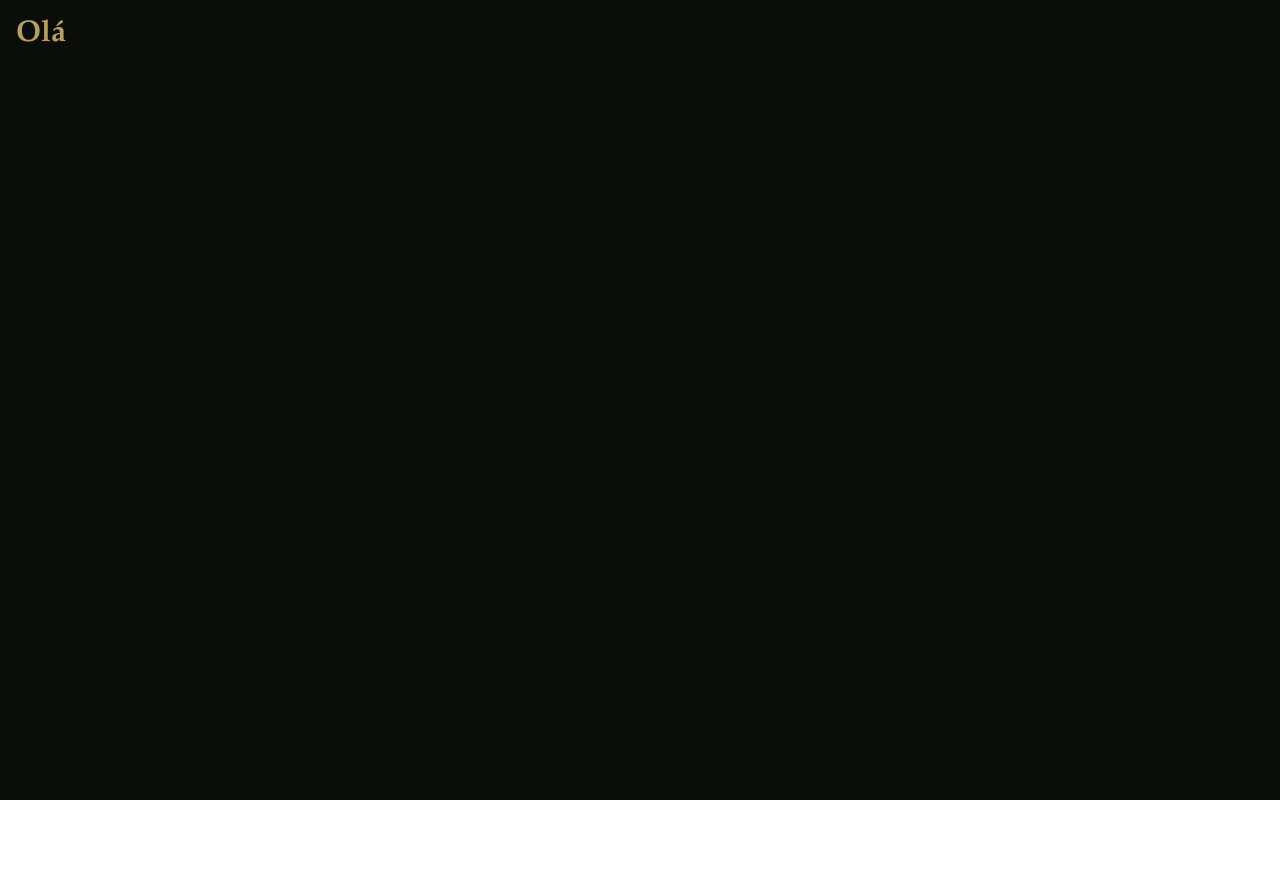
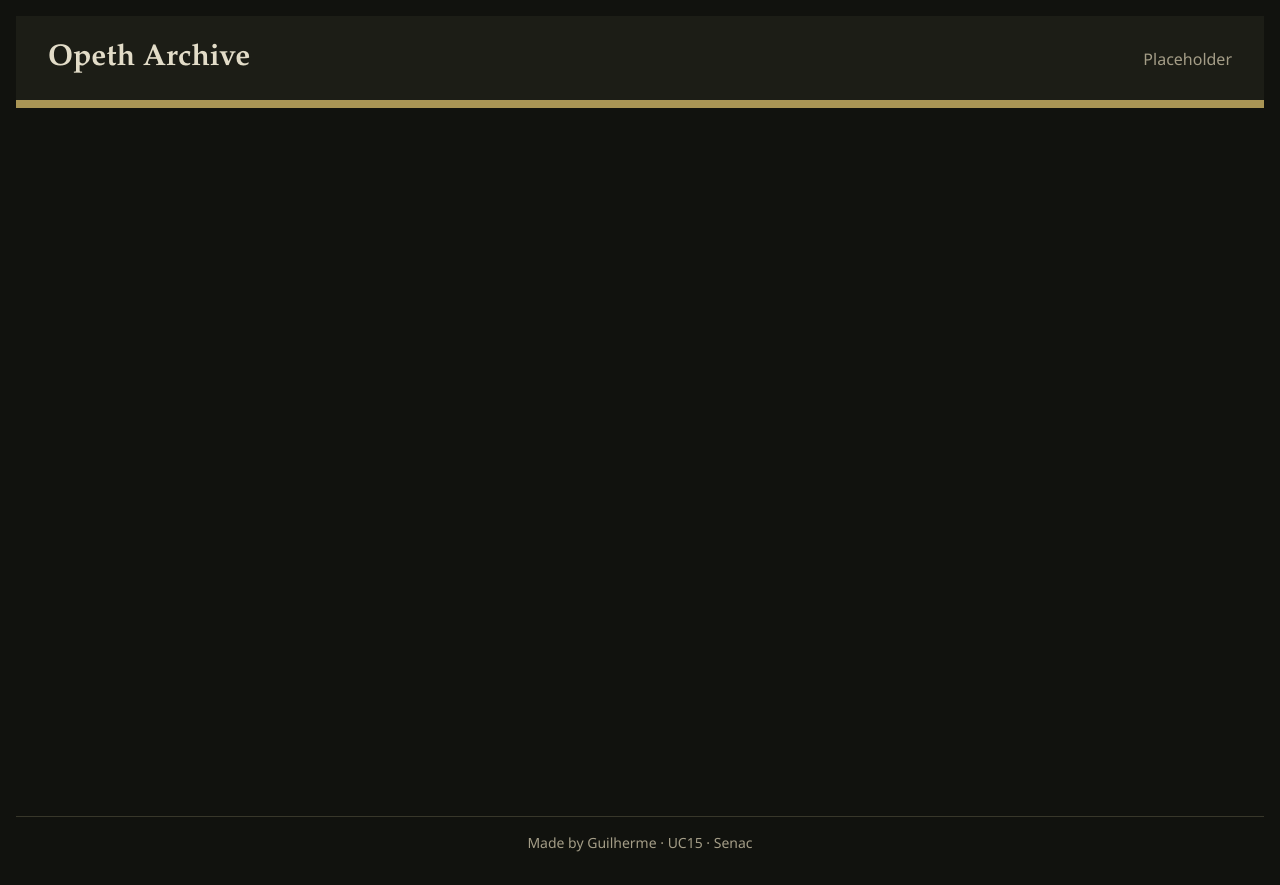
Before and after one commit to tusterman11/my-dashboard, a React (Vite) app: page / in a window 1280 px wide. Before the commit the page ends 800 px from the top, so only its background shows below. Built offline with nearby package versions, Linux system fonts and the light colour scheme.

Commit message:
feat: add Header and Footer components

```diff
--- a/src/App.jsx
+++ b/src/App.jsx
@@ -1,8 +1,17 @@
+import Header from './components/Header.jsx';
+import Footer from './components/Footer.jsx';
+
 function App() {
   return (
-    <div className="min-h-screen bg-background p-4 text-foreground">
-      <h1 className="font-heading text-3xl font-bold text-primary">Olá</h1>
-    </div>
+    <>
+      <div className="min-h-screen bg-background p-4 text-foreground">
+        <Header />
+      </div>
+
+      <div className="flex-1 bg-background p-4 text-foreground">
+        <Footer />
+      </div>
+    </>
   );
 }
 
--- /dev/null
+++ b/src/components/Footer.jsx
@@ -0,0 +1,9 @@
+function Footer() {
+  return (
+    <footer className="border-t border-border p-4 text-center text-sm text-muted">
+      <p>Made by Guilherme · UC15 · Senac</p>
+    </footer>
+  );
+}
+
+export default Footer;
--- /dev/null
+++ b/src/components/Header.jsx
@@ -0,0 +1,15 @@
+function Header() {
+  return (
+    <header
+      className="flex flex-col gap-2 border-b-8 border-primary bg-surface px-4 py-6
+        md:flex-row md:items-baseline md:justify-between md:px-8"
+    >
+      <h1 className="font-heading text-2xl font-bold md:text-3xl">
+        Opeth Archive
+      </h1>
+      <p className="text-muted">Placeholder</p>
+    </header>
+  );
+}
+
+export default Header;
--- a/src/styles.css
+++ b/src/styles.css
@@ -1,20 +1,17 @@
 @import 'tailwindcss';
 
 @theme {
-  /* Backgrounds */
-  --color-background: #0b0d0a;
-  --color-surface: #171b14;
+  --color-background: #11120e;
+  --color-surface: #1c1d16;
 
-  /* Text */
-  --color-foreground: #dedbc9;
-  --color-muted: #969584;
-  --color-primary: #b5a15a;
-  --color-accent: #c9b65e;
+  --color-foreground: #e2dcc8;
+  --color-muted: #a49d87;
 
-  /* Borders */
-  --color-border: #343829;
+  --color-primary: #a99555;
+  --color-accent: #c5ad68;
 
-  /* Typography */
+  --color-border: #38372a;
+
   --font-sans: 'Segoe UI', system-ui, sans-serif;
   --font-heading: 'Palatino Linotype', 'Book Antiqua', serif;
 }
```
